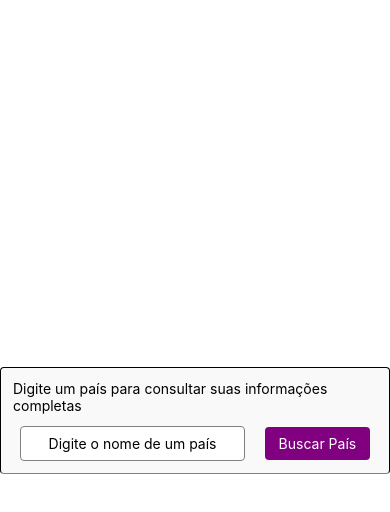
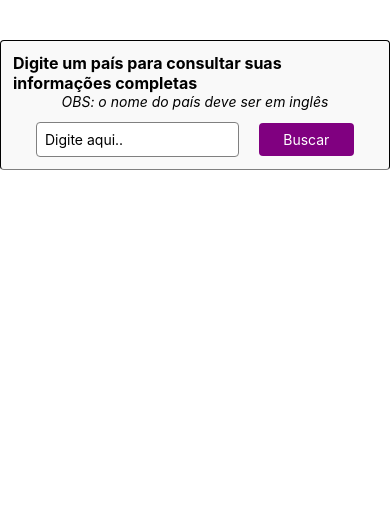
Before and after one commit to dkalob/buscador-de-paises, a React Native app: screen / in a window 390 px wide. Shown: the top 512 px of the page. Built offline with nearby package versions, Linux system fonts and the light colour scheme.

Commit message:
feat(p2): implementa busca por país

```diff
--- a/App.tsx
+++ b/App.tsx
@@ -1,45 +1,115 @@
-import { StyleSheet, TextInput, Text, View, Pressable } from 'react-native';
+import { StyleSheet, TextInput, Text, View, Pressable, Linking, Image } from 'react-native';
 import { useState } from 'react';
 import restCountries from './utils/restCountries';
 
 export default function App() {
 
-  const [pais, setPais] = useState('')
+  //Caputura o que o usuário digita no campo
+  const [pais, setPais] = useState('');
+  //Salva os dados necessários que foram extraidos da API
+  const [detalhes, setDetalhes] = useState({
+    nomeComum: null,
+    nomeOficial: null,
+    nomeRusso: null,
+    imagemPais: null
+  });
+  //State para mostrar ou não as informações por busca por país
+  const [exibirListaPorPais, setExibirListaPorPais] = useState(false);
 
-  const BuscaRealizada = () => {
+  //Sempre que apertar o botão, puxa os dados da API e salva na variável
+  const buscaPorNome = () => {
       restCountries.get(`/name/${pais}`)
       .then((result) => {
-        console.log(
-          result.data[0].name.common,
-          result.data[0].name.official,
-          result.data[0].translations.rus.common,
-          result.data[0].maps.openStreetMaps);
-    });
-  };
+          setDetalhes({
+            nomeComum: result.data[0].name.common,
+            nomeOficial: result.data[0].name.official,
+            nomeRusso: result.data[0].translations.rus.common,
+            imagemPais: result.data[0].maps.openStreetMaps
+          });
+          setExibirListaPorPais(true)
+        })
+        .catch((error) => {
+          alert('País não encontrado! Lembre-se de digitar em inglês.')
+          setExibirListaPorPais(false);
+        });
+      };
 
 
 
   return (
         <View style={styles.container}>
           <View style={styles.firstGridTop}>
-            <Text>Digite um país para consultar suas informações completas</Text>
+            <Text
+              style={styles.title}>
+              Digite um país para consultar suas informações completas
+            </Text>
+            <Text
+              style={styles.subtitle}>
+                OBS: o nome do país deve ser em inglês
+            </Text>
               <View style={styles.firstGridBotton}>
                 <TextInput
                   style={styles.input}
-                  placeholder='Digite o nome de um país'
+                  placeholder='Digite aqui..'
                   onChangeText={setPais}
                   value={pais}
                   />
                   <Pressable
                     style={styles.button}
-                    onPress={BuscaRealizada}
+                    onPress={buscaPorNome}
                     >
                     <Text
-                      style={styles.buttonTxt}>Buscar País
+                      style={styles.buttonTxt}>Buscar
                     </Text>
                   </Pressable>
                 </View>
           </View>
+
+          {exibirListaPorPais && (
+          <View style={styles.list}>
+
+            <Text style={styles.listTitle}>
+              Informações Detalhadas
+            </Text>
+
+            <View style={styles.card}>
+
+              <View style={styles.listItem}>
+                <Text style={styles.itemTitle}>Nome Comum</Text>
+                <Text style={styles.valor}>
+                  {detalhes.nomeComum || 'Não possui'}
+                </Text>
+              </View>
+
+              <View style={styles.listItem}>
+                <Text style={styles.itemTitle}>Nome Oficial</Text>
+                <Text style={styles.valor}>
+                  {detalhes.nomeOficial || 'Não possui'}
+                </Text>
+              </View>
+
+              <View style={styles.listItem}>
+                <Text style={styles.itemTitle}>Nome em Russo</Text>
+                <Text style={styles.valor}>
+                  {detalhes.nomeRusso || 'Não possui'}
+                </Text>
+              </View>
+
+              <View style={styles.listItem}>
+                <Text style={styles.itemTitle}>Foto do País</Text>
+                <Text
+                  style={styles.valor}
+                  onPress={() =>
+                  {Linking.openURL(detalhes.imagemPais || 'Não possui')}}>
+                    Abrir imagem
+                </Text>
+              </View>
+
+            </View>
+
+          </View>
+          )}
+
         </View>
   );
 }
@@ -50,37 +120,35 @@ const styles = StyleSheet.create({
     backgroundColor: 'purple',
     padding: 8,
     borderRadius: 4,
-
   },
   buttonTxt: {
     color: 'white',
     textAlign: 'center'
   },
+  card: {
+    width: '100%',
+    backgroundColor: '#f9f9f9',
+    borderRadius: 10,
+    padding: 16,
+    marginTop: 12,
+    borderWidth: 1,
+    borderColor: '#ddd',
+  },
   container: {
     flex: 1,
     backgroundColor: '#fff',
     alignItems: 'center',
-    justifyContent: 'center',
+    justifyContent: 'flex-start',
     paddingVertical: 40,
-  },
-  input: {
-    width: '70%',
-    borderColor: 'gray',
-    backgroundColor: 'white',
-    borderWidth: 1,
-    padding: 8,
-    textAlign: 'center',
-    borderRadius: 4
   },
   firstGridBotton: {
     borderBottomColor: 'gray',
     backgroundColor: '#f9f9f9',
     flexDirection: 'row',
     alignItems: 'center',
-    justifyContent: 'center',
+    justifyContent: 'space-evenly',
     gap: 20,
     marginTop: 12
-
   },
   firstGridTop: {
     padding: 12,
@@ -91,5 +159,58 @@ const styles = StyleSheet.create({
     borderRadius: 4,
     flexDirection: 'column',
     alignItems: 'center',
+  },
+  input: {
+    width: '70%',
+    borderColor: 'gray',
+    backgroundColor: 'white',
+    borderWidth: 1,
+    padding: 8,
+    textAlign: 'left',
+    borderRadius: 4
+  },
+  itemList: {
+    flexDirection: 'column'
+  },
+  itemTitle: {
+    fontSize: 13,
+    color: '#666',
+    marginBottom: 4,
+    fontWeight: '600',
+  },
+  list: {
+    width: '90%',
+    marginTop: 20,
+    padding: 12,
+    borderBottomColor: 'gray',
+    marginBottom: 4,
+    justifyContent: 'center',
+    flexDirection: 'column',
+    alignItems: 'center',
+  },
+  listItem: {
+    marginBottom: 16,
+    borderBottomWidth: 1,
+    borderBottomColor: '#e5e5e5',
+    paddingBottom: 8,
+  },
+  listTitle: {
+    fontSize: 20,
+    fontWeight: 'bold',
+    color: 'purple',
+    marginBottom: 4,
+  },
+  subtitle: {
+    fontStyle: 'italic',
+  },
+  title: {
+    fontWeight: 'bold',
+    fontSize: 16
+  },
+  valor: {
+    fontSize: 17,
+    color: '#222',
+    fontWeight: 'bold',
   }
+
 });
--- a/package.json
+++ b/package.json
@@ -3,6 +3,7 @@
   "version": "1.0.0",
   "main": "index.ts",
   "dependencies": {
+    "axios": "^1.16.1",
     "expo": "~56.0.3",
     "expo-status-bar": "~56.0.4",
     "react": "19.2.3",
```
Also changed, not shown: 1 other file (tests, documents, lock files or other folders).
